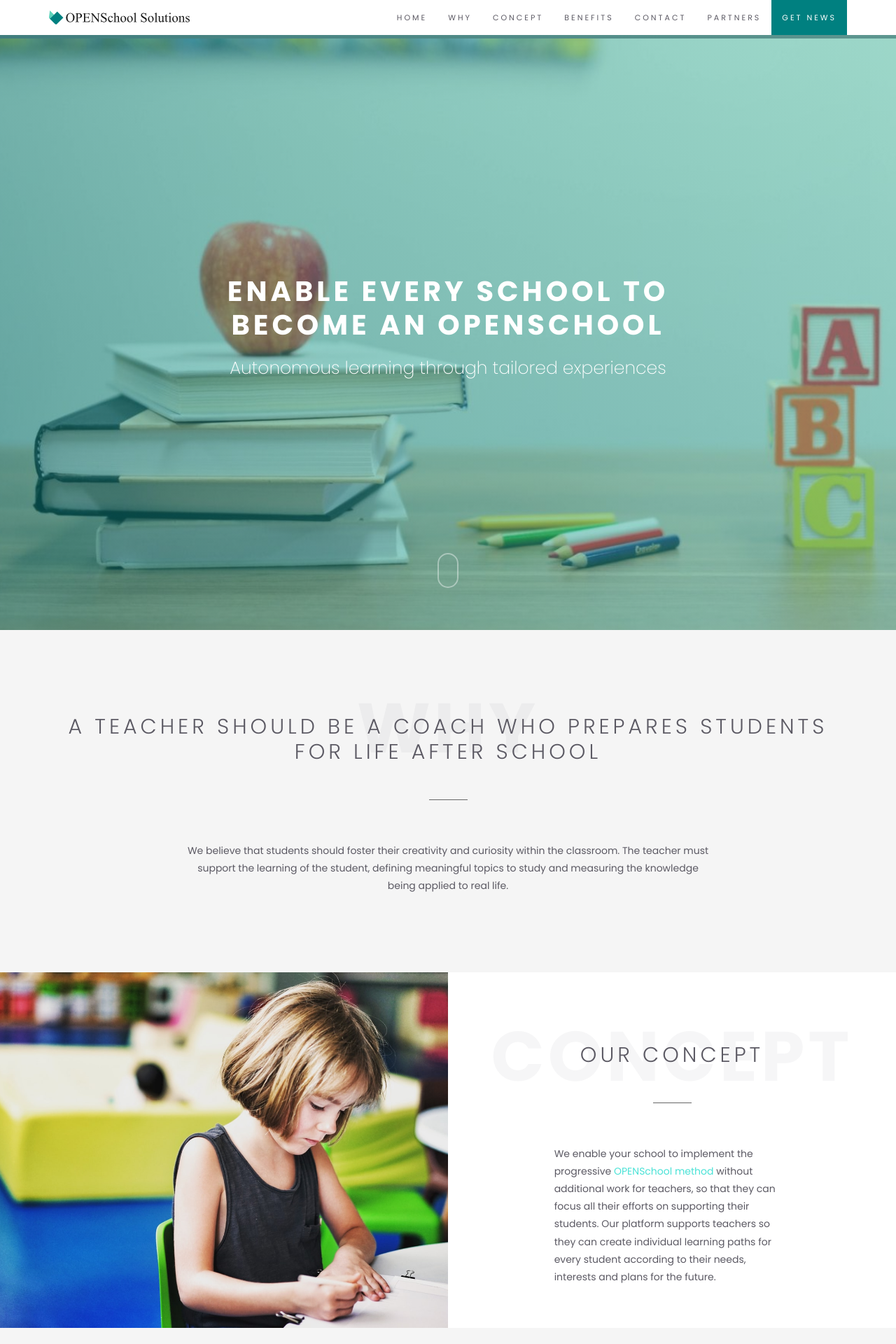
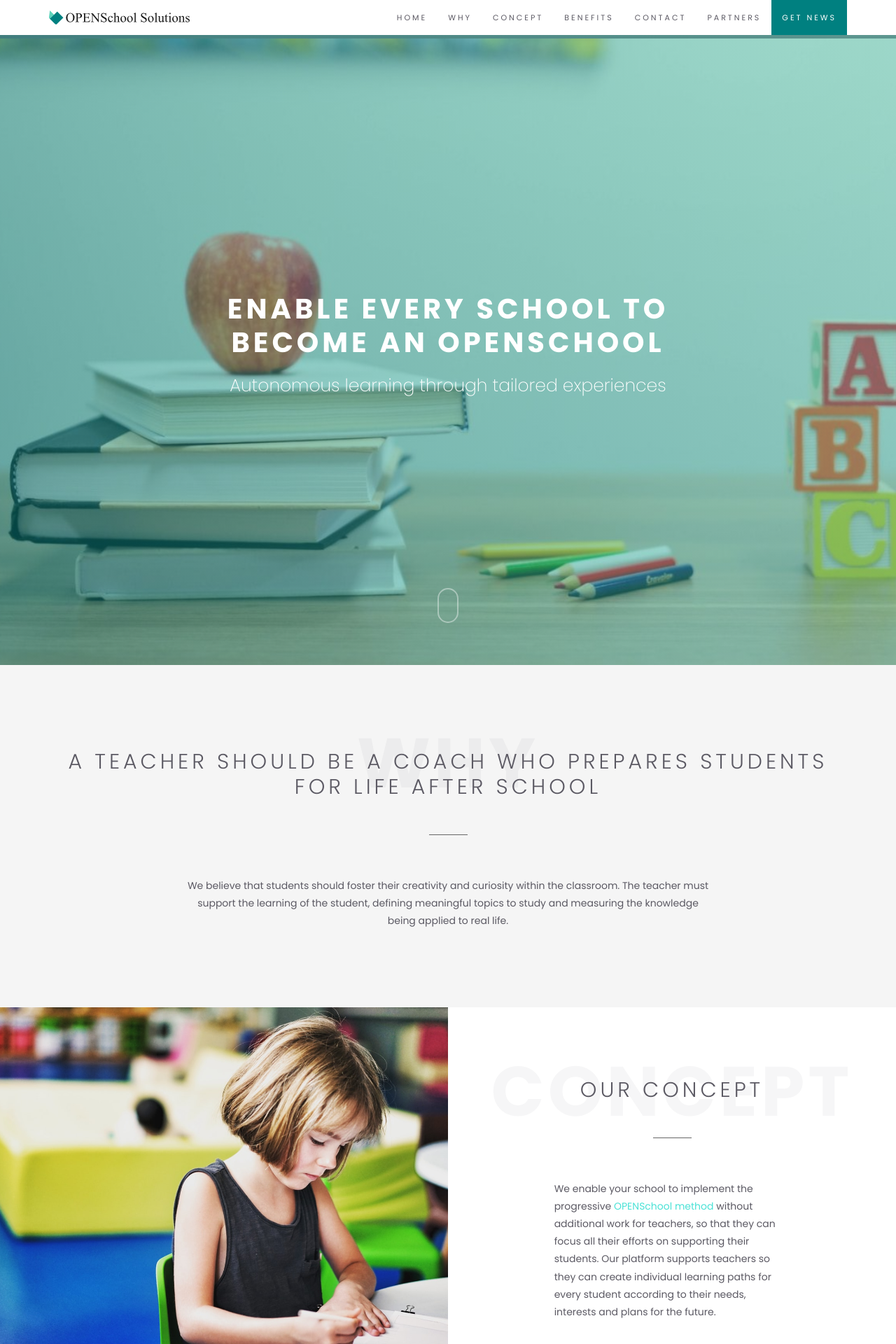
Before and after one commit to openschoolsolutions/openschoolsolutions.github.io, a Jekyll site: the page built from index.html, in a window 1280 px wide. Shown: the top 1920 px of the page at 70% size. Built offline with Jekyll 4.4.1, drawn with Linux system fonts in a browser that asks for light colours; a script that is not in the unit is left out.

Commit message:
Fixing styling.

```diff
--- a/assets/css/custom.css
+++ b/assets/css/custom.css
@@ -7,6 +7,6 @@
 }
 
 .menu--important a {
-	color: white;
+	color: white !important;
 	background: #5fd3bc;
 }
--- a/assets/js/custom.js
+++ b/assets/js/custom.js
@@ -53,10 +53,10 @@ $('body').scrollspy({
 * Background image.
 /* ---------------------------------------------- */
 
-$(".js-height-full").height($(window).height() - 50);
+$(".js-height-full").height($(window).height());
 
 $(window).resize(function(){
-	$(".js-height-full").height($(window).height() - 50);
+	$(".js-height-full").height($(window).height());
 });
 
 if (/Android|webOS|iPhone|iPad|iPod|BlackBerry/i.test(navigator.userAgent)) {
```
